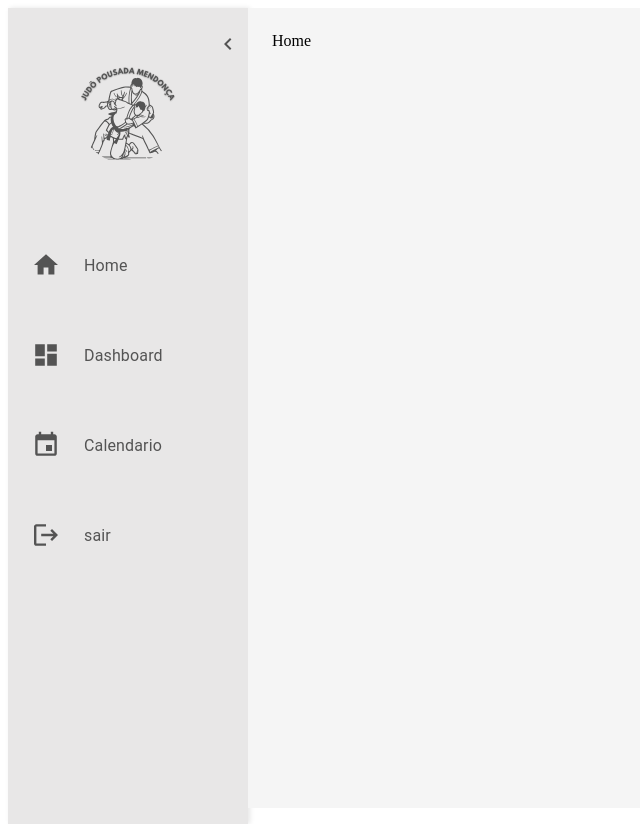
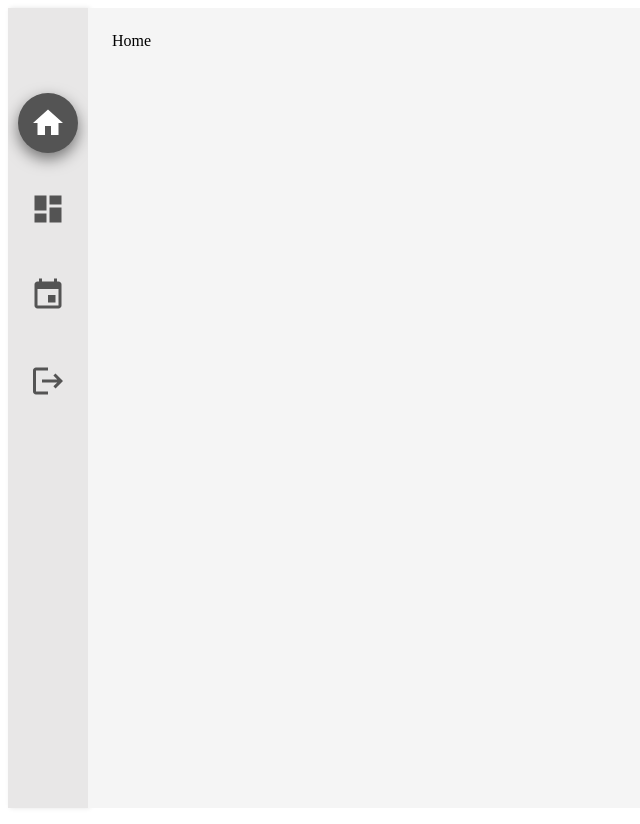
Before and after one commit to EnzoMPP/PIEX, a React (Vite) app: page /home in a window 1280 px wide. Shown: the whole page, without its empty margins (0-640 px from the left). Built offline with nearby package versions, Linux system fonts and the light colour scheme.

Commit message:
#STYLE(Layout): Adicionando BackGround a icones de acordo com apagina selecionada e modificando maneira que a barra lateral se comporta , agora ela abre só ao passar o mouse

```diff
--- a/src/components/Layout.jsx
+++ b/src/components/Layout.jsx
@@ -1,135 +1,138 @@
 import React, { useState } from "react";
-import { Outlet, Link } from "react-router-dom";
-import { Box, List, ListItem, ListItemIcon, IconButton, Avatar, Typography } from "@mui/material";
+import { Outlet, Link, useLocation } from "react-router-dom";
+import { Box, List, ListItem, ListItemIcon, Avatar, Typography } from "@mui/material";
 import HomeIcon from '@mui/icons-material/Home';
 import DashboardIcon from '@mui/icons-material/Dashboard';
 import EventIcon from '@mui/icons-material/Event';
 import LogoutIcon from '@mui/icons-material/Logout';
-import MenuIcon from '@mui/icons-material/Menu';
-import ChevronLeftIcon from '@mui/icons-material/ChevronLeft';
 import { createTheme, ThemeProvider } from '@mui/material/styles';
 
 // Criando o tema claro
 const theme = createTheme({
     palette: {
-        mode: 'light',
+        mode: 'light', // Define o modo claro
         primary: {
-            main: '#1976d2',
+            main: '#1976d2', // Cor primária
         },
         background: {
-            default: '#f5f5f5',
-            paper: '#ffffff',
+            default: '#f5f5f5', // Cor de fundo principal da aplicação
+            paper: '#ffffff',   // Cor de fundo dos elementos de "papel"
         },
         text: {
-            primary: '#000000',
-            secondary: '#5f6368',
+            primary: '#000000', // Cor do texto principal
+            secondary: '#5f6368', // Cor do texto secundário
         },
     },
 });
 
 export const Layout = () => {
-    const [isExpanded, setIsExpanded] = useState(true);
+    const [isExpanded, setIsExpanded] = useState(false); // Começa fechado
+    const location = useLocation(); // Para identificar a rota atual
 
-    const toggleSidebar = () => {
-        setIsExpanded(!isExpanded);
+    // Funções para lidar com o hover
+    const handleMouseEnter = () => {
+        setIsExpanded(true); // Abre a barra lateral
+    };
+
+    const handleMouseLeave = () => {
+        setIsExpanded(false); // Fecha a barra lateral
     };
 
     return (
         <ThemeProvider theme={theme}>
             <Box sx={{ display: 'flex', height: '100vh' }}>
-
+                {/* Barra lateral */}
                 <Box
+                    onMouseEnter={handleMouseEnter}  // Abre quando o mouse passa por cima
+                    onMouseLeave={handleMouseLeave}  // Fecha quando o mouse sai
                     sx={{
-                        width: isExpanded ? 240 : 80,
-                        height: '100vh',
-                        bgcolor: '#E8E7E7',
+                        width: isExpanded ? 240 : 80,  // Largura da barra lateral dependendo do estado de expansão
+                        height: '100vh',  // Altura da barra lateral ocupando toda a tela
+                        bgcolor: '#E8E7E7',  // Cor de fundo da barra lateral
                         display: 'flex',
                         flexDirection: 'column',
-                        alignItems: isExpanded ? 'flex-start' : 'center',
-                        paddingTop: 2,
-                        overflowY: 'auto', //
-                        transition: 'width 0.5s ease-in-out',
-                        boxShadow: '2px 0 5px rgba(0, 0, 0, 0.1)',
-                        scrollbarWidth: 'thin',
-                        '&::-webkit-scrollbar': {
-                            width: '8px',
-                        },
-                        '&::-webkit-scrollbar-thumb': {
-                            backgroundColor: '#c1c1c1',
-                            borderRadius: '8px',
-                        },
+                        alignItems: isExpanded ? 'flex-start' : 'center',  // Alinhamento dos itens
+                        overflowY: 'auto',
+                        transition: 'width 0.5s ease-in-out',  // Transição suave para a mudança de largura
+                        boxShadow: '2px 0 5px rgba(0, 0, 0, 0.1)',  // Sombra leve na barra lateral
                     }}
                 >
-                    {/* Botão de abrir e fechar */}
-                    <IconButton onClick={toggleSidebar} sx={{ alignSelf: isExpanded ? 'flex-end' : 'center' }}>
-                        {isExpanded ? <ChevronLeftIcon sx={{ color: '#545454' }} /> : <MenuIcon sx={{ color: '#545454' }} />}
-                    </IconButton>
 
-                    {/* Logo/Imagem no topo */}
+                    {/* Logo/Imagem no topo da barra lateral */}
                     <Avatar
-                        src="../public/judoPerfil3.svg" // Deixe a URL vazia para adicionar a imagem depois
+                        src="../public/judoPerfil3.svg" // URL da imagem
                         alt="Logo"
                         sx={{
-                            width: 100,
-                            height: 100,
-                            marginBottom: 3,
-                            alignSelf: 'center',
-                            transition: 'opacity 0.3s ease',
-                            opacity: isExpanded ? 1 : 0,
+                            width: 100,  // Largura do avatar
+                            height: 100,  // Altura do avatar
+                            marginBottom: 3,  // Margem inferior
+                            alignSelf: 'center',  // Centraliza o avatar
+                            transition: 'opacity 0.3s ease',  // Transição suave da opacidade
+                            opacity: isExpanded ? 1 : 0,  // Mostra ou esconde o avatar conforme a barra é expandida
                         }}
                     />
 
-                    {/* Ícones  Navegação */}
+                    {/* Lista de navegação com ícones */}
                     <List>
                         {[
-                            { text: 'Home', rota:'home', icon: <HomeIcon /> },
-                            { text: 'Dashboard',rota:'pagina1', icon: <DashboardIcon /> },
-                            { text: 'Calendario',rota:'pagina2', icon: <EventIcon /> },
-                            { text: 'sair',rota:'login', icon: <LogoutIcon /> },
+                            { text: 'Home', rota: 'home', icon: <HomeIcon /> },
+                            { text: 'Dashboard', rota: 'pagina1', icon: <DashboardIcon /> },
+                            { text: 'Calendario', rota: 'pagina2', icon: <EventIcon /> },
+                            { text: 'Sair', rota: 'login', icon: <LogoutIcon /> },
                         ].map((item, index) => (
                             <ListItem
                                 key={index}
                                 button
                                 component={Link}
-                                to={`/${item.rota.toLowerCase()}`}
+                                to={`/${item.rota.toLowerCase()}`}  // Gera o link para a rota correspondente
                                 sx={{
-                                    justifyContent: isExpanded ? 'flex-start' : 'center',
-                                    alignItems: 'center', // Centraliza o ícone e o texto verticalmente
-                                    color: '#545454',
-                                    transition: 'all 0.3s ease-in-out',
+                                    justifyContent: isExpanded ? 'flex-start' : 'center',  // Alinhamento horizontal
+                                    alignItems: 'center',  // Alinhamento vertical
+                                    color: '#545454',  // Cor inicial do item de lista
+                                    transition: 'all 0.3s ease-in-out',  // Transição suave para todas as propriedades
                                     '&:hover': {
-                                        // Remover fundo quadrado e aplicar cor no texto
-                                        backgroundColor: 'transparent',
-                                        color: '#000', // O texto fica mais escuro quando o mouse está sobre ele
+                                        backgroundColor: 'transparent',  // Não muda o fundo no hover
+                                        color: '#000000',  // Muda a cor do texto no hover
                                     },
                                 }}
                             >
+                                {/* Ícone de navegação */}
                                 <ListItemIcon
                                     sx={{
-                                        justifyContent: 'center',
-                                        minWidth: 'auto',
-                                        color: '#545454',
-                                        padding: '10px',
-                                        transition: 'transform 0.3s ease-in-out, color 0.3s ease-in-out', // Suavizar a cor e a escala no hover
-                                        transform: isExpanded
-                                            ? 'scale(1.2) translateY(20px)'  // Ícones ficam mais abaixo quando expandido
-                                            : 'scale(1.5) translateY(-50px)', // Ícones sobem quando recolhido
+                                        justifyContent: 'center',  // Centraliza o ícone
+                                        minWidth: 'auto',  // Remove o espaçamento padrão entre o ícone e o texto
+                                        color: location.pathname === `/${item.rota.toLowerCase()}`
+                                            ? '#ffffff'  // Ícone ativo fica branco
+                                            : '#545454',  // Ícone inativo fica cinza
+                                        backgroundColor: location.pathname === `/${item.rota.toLowerCase()}`
+                                            ? (isExpanded ? '#545454' : '#545454')  // Se expandido e ativo, fundo cinza
+                                            : (isExpanded ? '#ffffff' : 'none'),  // Ícones inativos não têm fundo quando fechado
+                                        padding: isExpanded ? '15px' : '8px',  // Padding ao redor do ícone
+                                        borderRadius: isExpanded ? '27px' : '20px',
+                                        marginTop: isExpanded ? '15px' : '30px',
+                                        transition: 'transform 0.3s ease-in-out, color 0.3s ease-in-out',
+                                        transform: isExpanded ? 'scale(1.2) translateY(20px)' : 'scale(1.5) translateY(-50px)',
                                         '&:hover': {
-                                            color: '#1976d2', // Cor de hover padrão do MUI
+                                            color: '#000000',  // Muda a cor no hover
                                         },
+                                        boxShadow: location.pathname === `/${item.rota.toLowerCase()}`
+                                            ? '0 4px 10px rgba(0, 0, 0, 0.5)'  // Sombra ao redor do ícone ativo
+                                            : 'none',  // Sem sombra para ícones inativos
                                     }}
                                 >
                                     {item.icon}
                                 </ListItemIcon>
+
+                                {/* Texto ao lado do ícone (somente quando expandido) */}
                                 {isExpanded && (
                                     <Typography
                                         sx={{
-                                            marginTop: '50px',
-                                            marginLeft: 2, // Mantém o espaçamento entre o ícone e o texto
-                                            opacity: isExpanded ? 1 : 0,
-                                            transition: 'opacity 0.3s ease-in-out, color 0.3s ease-in-out', // Transição suave no hover
+                                            marginTop: '60px',  // Distância do ícone para o texto
+                                            marginLeft: 2,  // Margem à esquerda do texto
+                                            opacity: isExpanded ? 1 : 0,  // Opacidade muda conforme a expansão da barra
+                                            transition: 'opacity 0.3s ease-in-out, color 0.3s ease-in-out',
                                             '&:hover': {
-                                                color: '#000', // Deixa o texto mais escuro no hover
+                                                color: '#000',  // Muda a cor do texto no hover
                                             },
                                         }}
                                     >
@@ -139,7 +142,6 @@ export const Layout = () => {
                             </ListItem>
                         ))}
                     </List>
-
                 </Box>
 
                 {/* Conteúdo principal */}
```
